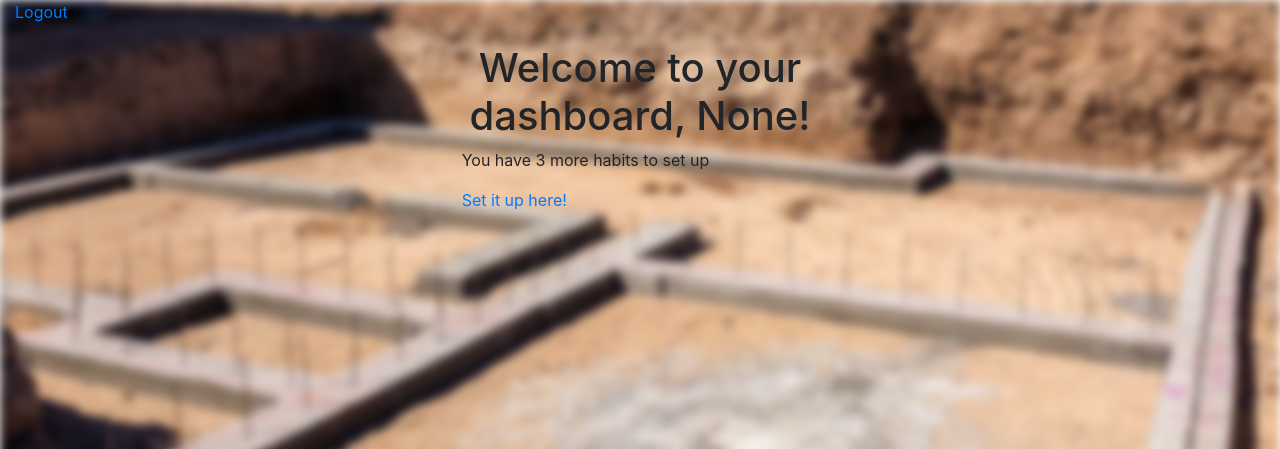
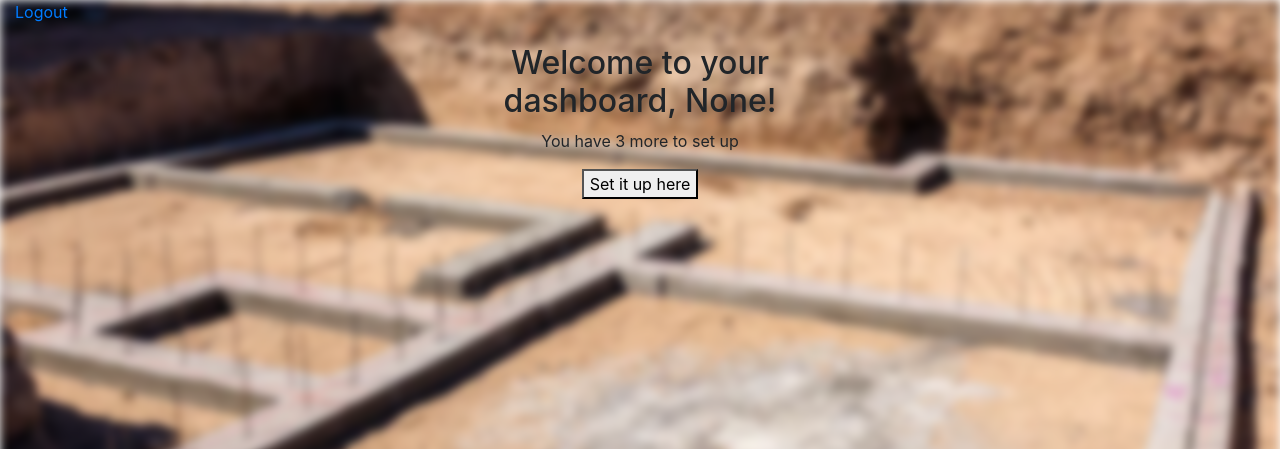
Before and after one commit to marjanasarker/2do2gether, a Flask app: page /habit_display in a window 1280 px wide. Shown: the top 449 px of the page. Run offline with Flask 2, Linux system fonts and the light colour scheme; the visitor is signed in with stand-in values (Sample User, id 1); data comes from the database, SQL or seed files in the repository; some libraries are stand-ins or nearby versions.

Commit message:
Added paragraph tags to center text

```diff
--- a/templates/habit_display.html
+++ b/templates/habit_display.html
@@ -3,33 +3,37 @@
 
 
 {% block body %}
-<h1>Welcome to your dashboard, {{user_name}}!</h1>
+<h2>Welcome to your dashboard, {{user_name}}!</h2>
 <div>
 
 
 {%for habit in user_habits%}
-<ul>
-<li>{{ habit.name.upper() }}
+<p style="text-align:center;">
+    <ul id="habit-name" style="text-align:center;">
+
+    {{ habit.name.upper() }}
+<li>
     <a href='/habit_log_display/{{habit.user_habit_id}}'><button type="button">Log</button></a>
     <a href='/habit_progress/{{habit.user_habit_id}}'><button type="button">Track Progress</button></a>
     <a href='/messages/{{habit.user_habit_id}}'><button type="button">Accountability</button></a>
 </li>
-</ul>
+</ul> </p>
 {% endfor %}
-
-<p>
-    You have {{num_habit}} more habits to set up
+</div>
+<div>
+<p style="text-align:center;">
+    You have {{num_habit}} more to set up
 
 </p>
-<p>
+<p style="text-align:center;">
     {%if num_habit>0 %}
-    <a href='/habit'>Set it up here!</a>
+    <a href='/habit'><button type = "button">Set it up here</button></a>
     {%endif%}
 </p>
 </div>
 
-<div>
 
-</div>
+
+
 
 {% endblock %}
```
